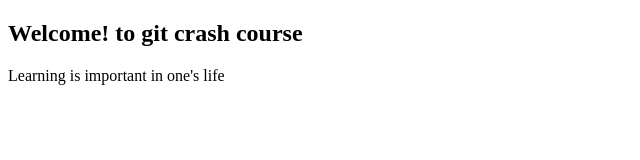
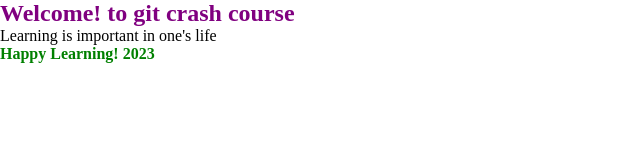
Before and after one commit to AmulyaGowda92/githubactionslearnings, a plain HTML site: page index.html in a window 1280 px wide. Shown: the whole page, without its empty margins (0-640 px from the left). Drawn offline with Linux system fonts and the light colour scheme.

Commit message:
added span and style

```diff
--- a/index.html
+++ b/index.html
@@ -5,9 +5,11 @@
     <meta http-equiv="X-UA-Compatible" content="IE=edge">
     <meta name="viewport" content="width=device-width, initial-scale=1.0">
     <title>Git & GitHub Actions</title>
+    <link rel="stylesheet" href="style.css">
 </head>
 <body>
     <h2>Welcome! to git crash course</h2>
     <p>Learning is important in one's life</p>
+    <span>Happy Learning! 2023</span>
 </body>
 </html>
--- /dev/null
+++ b/style.css
@@ -0,0 +1,14 @@
+* {
+    margin: 0;
+    padding: 0;
+    box-sizing: border-box;
+}
+
+h2 {
+    color: purple;
+}
+
+span {
+    color: green;
+    font-weight: 600;
+}
```
Also changed, not shown: 1 other file.
